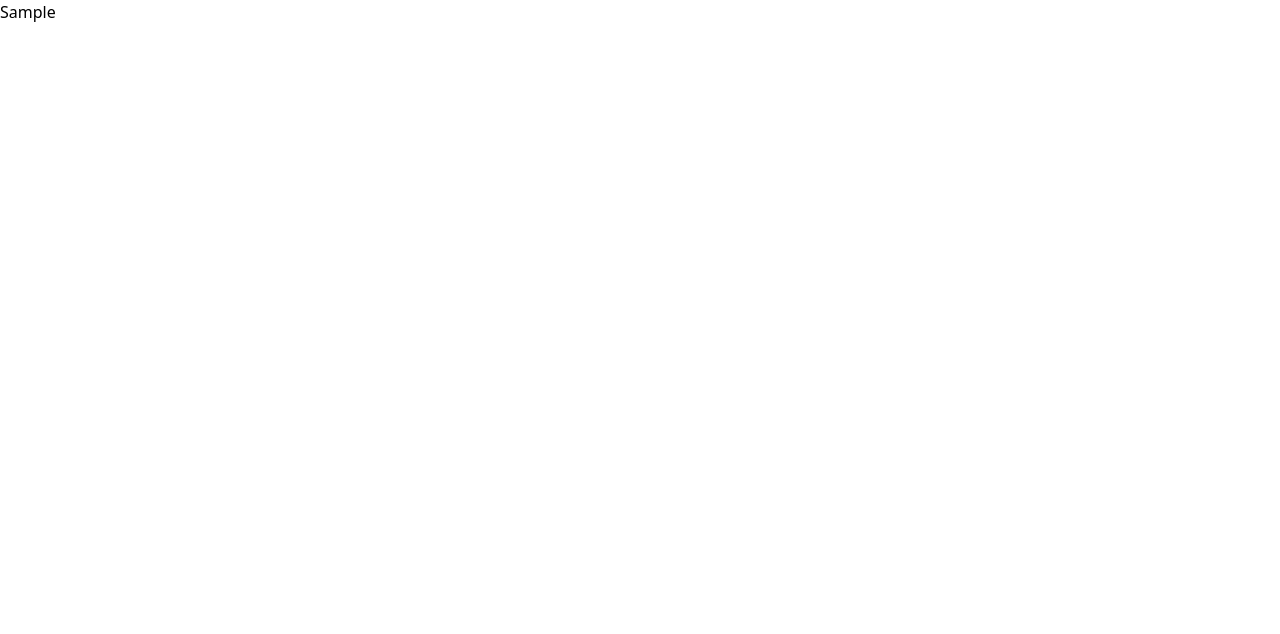
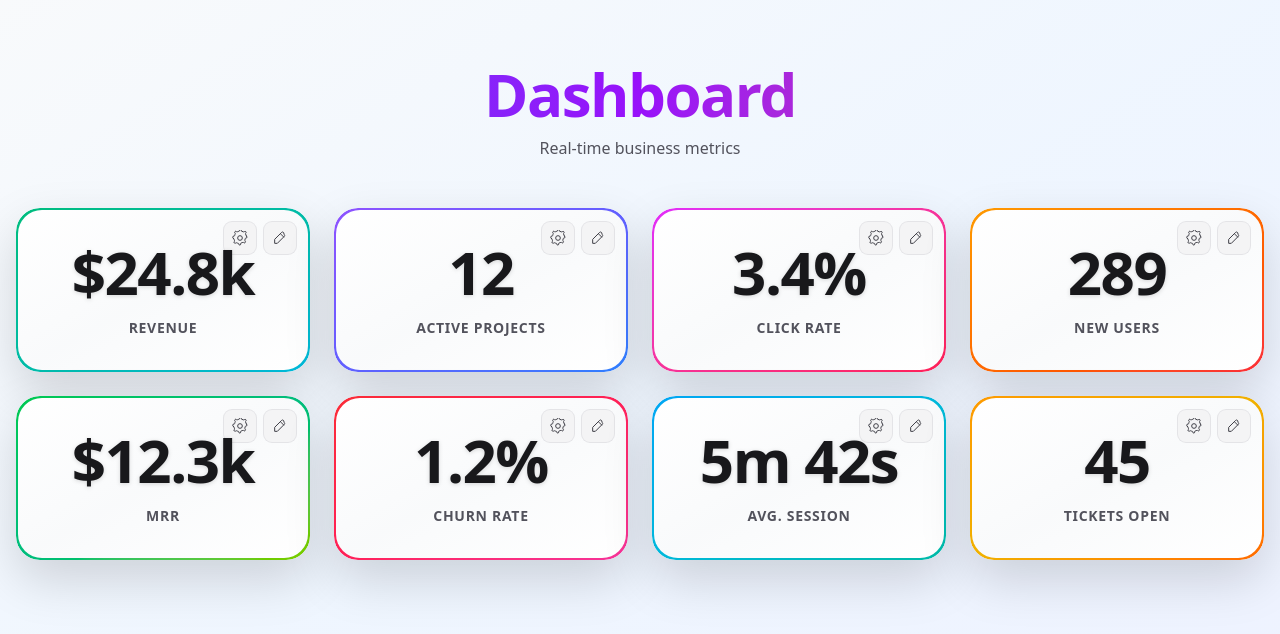
Before and after one commit to nakul-hyper/Visual_Cards, a React (Vite) app: page / in a window 1280 px wide. Shown: the top 634 px of the page. Built offline with nearby package versions, Linux system fonts and the light colour scheme.

Commit message:
gradients cards

```diff
--- a/src/App.tsx
+++ b/src/App.tsx
@@ -1,7 +1,7 @@
-import { Card1 } from "./cards";
+import { Card2 } from "./cards2";
 
 export default function App() {
   return (
-    <Card1 />
+    <Card2 />
   );
 }
--- /dev/null
+++ b/src/cards2.tsx
@@ -0,0 +1,121 @@
+import React from "react";
+
+type Stat = {
+    label: string;
+    value: string | number;
+    sub?: string;
+    gradient: string; // tailwind bg gradient classes
+};
+
+function StatCard({ label, value, sub, gradient }: Stat) {
+    return (
+        <div className="relative overflow-hidden rounded-3xl shadow-[0_20px_50px_rgba(0,0,0,0.15)] transition-all duration-300 hover:-translate-y-2 hover:shadow-[0_25px_60px_rgba(0,0,0,0.25)]">
+            <div
+                className={`pointer-events-none absolute inset-0 rounded-3xl opacity-40 bg-gradient-to-br from-white/50 via-transparent to-white/30 animate-pulse [animation-duration:3s]`}
+            />
+            <div className={`relative rounded-3xl p-[2px] ${gradient}`}>
+                <div className="relative rounded-3xl bg-gradient-to-br from-white via-gray-50 to-white p-6 sm:p-8">
+                    <div className="absolute right-3 top-3 flex items-center gap-2">
+                        <button
+                            onClick={() => alert(`Settings for ${label}`)}
+                            className="inline-flex h-8 w-8 items-center justify-center rounded-lg bg-zinc-100 backdrop-blur-md ring-1 ring-zinc-200 hover:bg-zinc-200"
+                            aria-label="Settings"
+                            type="button"
+                        >
+                            <svg className="h-4 w-4 text-zinc-700" viewBox="0 0 24 24" fill="none" xmlns="http://www.w3.org/2000/svg">
+                                <path d="M12 15.5a3.5 3.5 0 1 0 0-7 3.5 3.5 0 0 0 0 7Z" stroke="currentColor" strokeWidth="1.5" />
+                                <path d="M19.4 15.5a1 1 0 0 0 .2 1.1l.1.1a1.5 1.5 0 1 1-2.2 2.2l-.1-.1a1 1 0 0 0-1.1-.2c-.7.3-1.5.6-2.3.7a1 1 0 0 0-.9.9V21a1.5 1.5 0 0 1-3 0v-.2a1 1 0 0 0-.9-.9 10 10 0 0 1-2.3-.7 1 1 0 0 0-1.1.2l-.1.1a1.5 1.5 0 1 1-2.2-2.2l.1-.1a1 1 0 0 0 .2-1.1 10 10 0 0 1-.7-2.3 1 1 0 0 0-.9-.9H3A1.5 1.5 0 0 1 3 9h.2a1 1 0 0 0 .9-.9 10 10 0 0 1 .7-2.3 1 1 0 0 0-.2-1.1l-.1-.1A1.5 1.5 0 1 1 6.7 2.4l.1.1a1 1 0 0 0 1.1.2 10 10 0 0 1 2.3-.7 1 1 0 0 0 .9-.9V1a1.5 1.5 0 0 1 3 0v.2a1 1 0 0 0 .9.9c.8.1 1.6.4 2.3.7a1 1 0 0 0 1.1-.2l.1-.1a1.5 1.5 0 1 1 2.2 2.2l-.1.1a1 1 0 0 0-.2 1.1c.3.7.6 1.5.7 2.3a1 1 0 0 0 .9.9H21a1.5 1.5 0 0 1 0 3h-.2a1 1 0 0 0-.9.9c-.1.8-.4 1.6-.7 2.3Z" stroke="currentColor" strokeWidth="1.5" />
+                            </svg>
+                        </button>
+                        <button
+                            onClick={() => alert(`Edit ${label}`)}
+                            className="inline-flex h-8 w-8 items-center justify-center rounded-lg bg-zinc-100 backdrop-blur-md ring-1 ring-zinc-200 hover:bg-zinc-200"
+                            aria-label="Edit"
+                            type="button"
+                        >
+                            <svg className="h-4 w-4 text-zinc-700" viewBox="0 0 24 24" fill="none" xmlns="http://www.w3.org/2000/svg">
+                                <path d="M4 20h4l10.3-10.3a2.1 2.1 0 0 0 0-3L17.3 3.7a2.1 2.1 0 0 0-3 0L4 14v6Z" stroke="currentColor" strokeWidth="1.5" strokeLinejoin="round" />
+                                <path d="M13.5 6.5 17.5 10.5" stroke="currentColor" strokeWidth="1.5" strokeLinecap="round" />
+                            </svg>
+                        </button>
+                    </div>
+
+                    <div className="flex items-center justify-center">
+                        <span className="text-5xl sm:text-6xl font-black tracking-tight text-zinc-900 antialiased drop-shadow-sm">
+                            {value}
+                        </span>
+                    </div>
+                    <div className="mt-4 flex items-center justify-center">
+                        <p className="text-sm font-bold uppercase tracking-wider text-zinc-600">
+                            {label}
+                        </p>
+                    </div>
+                </div>
+            </div>
+        </div>
+    );
+}
+
+export function Card2() {
+    const stats: Stat[] = [
+        {
+            label: "Revenue",
+            value: "$24.8k",
+            gradient: "bg-gradient-to-br from-emerald-500 via-teal-500 to-cyan-500",
+        },
+        {
+            label: "Active Projects",
+            value: 12,
+            gradient: "bg-gradient-to-br from-violet-500 via-indigo-500 to-blue-500",
+        },
+        {
+            label: "Click Rate",
+            value: "3.4%",
+            gradient: "bg-gradient-to-br from-fuchsia-500 via-pink-500 to-rose-500",
+        },
+        {
+            label: "New Users",
+            value: 289,
+            gradient: "bg-gradient-to-br from-amber-500 via-orange-500 to-red-500",
+        },
+        {
+            label: "MRR",
+            value: "$12.3k",
+            gradient: "bg-gradient-to-br from-green-500 via-emerald-500 to-lime-500",
+        },
+        {
+            label: "Churn Rate",
+            value: "1.2%",
+            gradient: "bg-gradient-to-br from-red-500 via-rose-500 to-pink-500",
+        },
+        {
+            label: "Avg. Session",
+            value: "5m 42s",
+            gradient: "bg-gradient-to-br from-sky-500 via-cyan-500 to-teal-500",
+        },
+        {
+            label: "Tickets Open",
+            value: 45,
+            gradient: "bg-gradient-to-br from-amber-500 via-yellow-500 to-orange-500",
+        },
+    ];
+
+    return (
+        <div className="min-h-screen w-full bg-gradient-to-br from-slate-50 via-blue-50 to-indigo-50">
+            <div className="mx-auto max-w-7xl px-4 py-12 sm:py-16">
+                <div className="text-center mb-12">
+                    <h1 className="text-5xl sm:text-6xl font-black tracking-tight bg-gradient-to-r from-indigo-600 via-purple-600 to-pink-600 bg-clip-text text-transparent mb-3">Dashboard</h1>
+                    <p className="text-base text-zinc-600 font-medium">Real-time business metrics</p>
+                </div>
+
+                <div className="grid grid-cols-1 gap-6 sm:grid-cols-2 lg:grid-cols-4">
+                    {stats.map((s) => (
+                        <StatCard key={s.label} {...s} />
+                    ))}
+                </div>
+            </div>
+        </div>
+    );
+}
+
+export default Card2;
```
Also changed, not shown: 1 other file (tests, documents, lock files or other folders).
